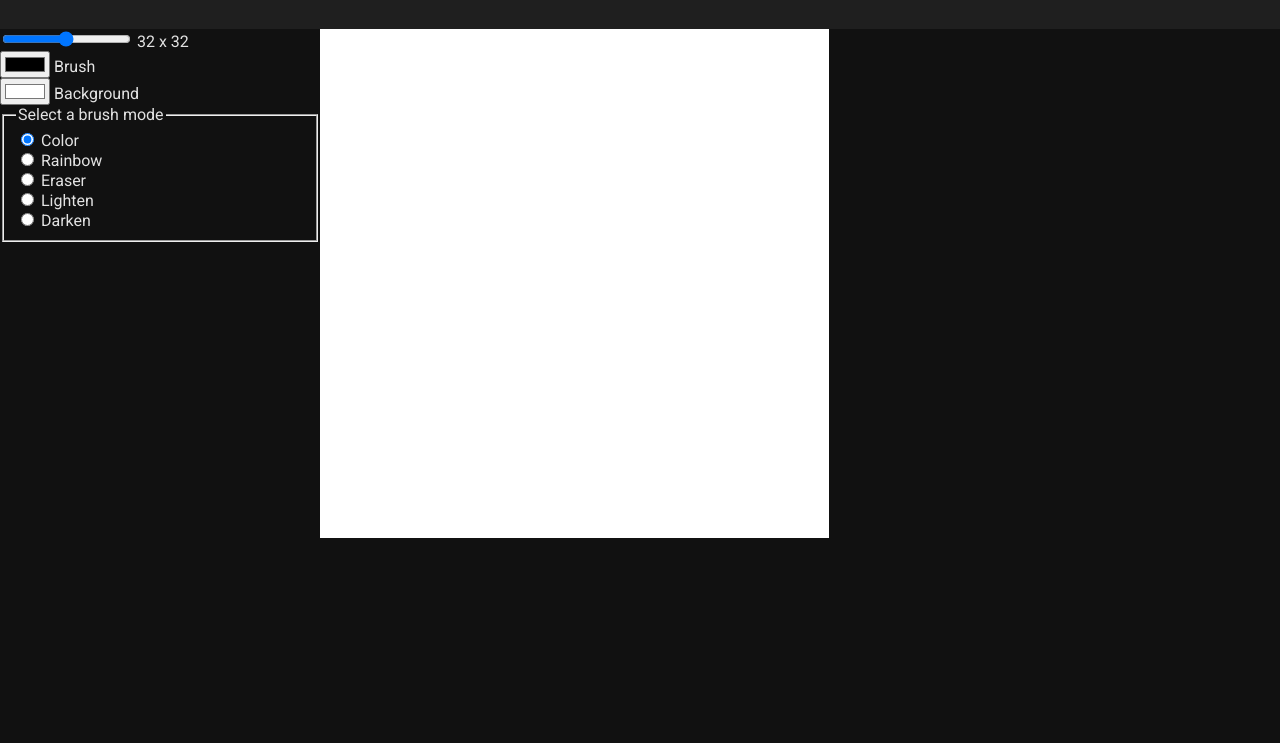
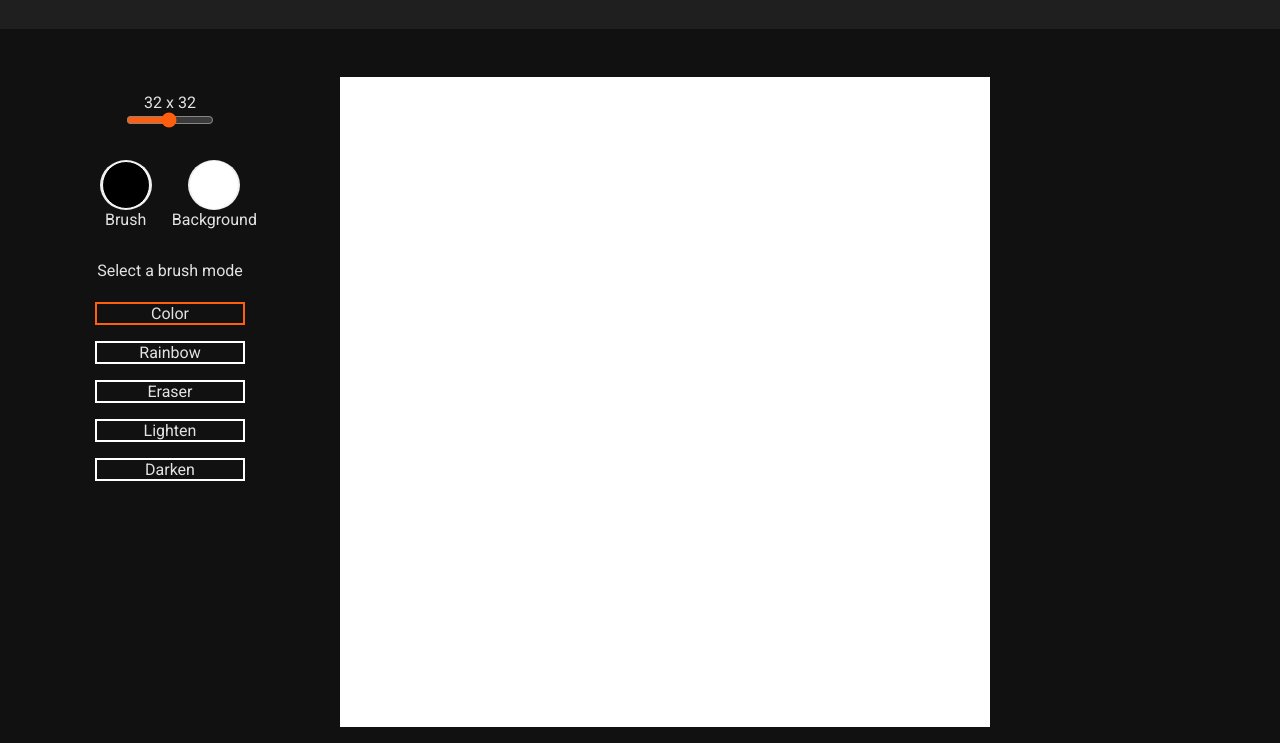
Before and after one commit to PinsonJulien/odin-etch-a-sketch, a plain HTML site: page index.html in a window 1280 px wide. Shown: the part 93-836 px from the top of the page. Before the commit the page ends 800 px from the top, so only its background shows below. Drawn offline with Linux system fonts and the light colour scheme.

Commit message:
Styling up the whole page

```diff
--- a/css/main.css
+++ b/css/main.css
@@ -2,10 +2,12 @@ body {
   font-family: Roboto;
   margin: 0;
   height: 100vh;
+  width: 100vw;
   display: flex;
   flex-direction: column;
   background-color: #111111;
   color: #E2E2E2;
+  overflow: hidden;
 }
 
 /**********/
@@ -29,23 +31,145 @@ body {
 /********/
 
 main {
-  width: 100%;
-  height: 100%;
-  display: flex;
-  flex-direction: row;
+  width: auto;
+  height: auto;
+  display: grid;
+  grid-template-columns: 1fr 3fr;
+  gap: 1em;
+  padding: 1em;
+  padding-top: 3em;
+}
+
+@media only screen and (max-width: 576px) {
+  #grid {
+    width: 250px !important;
+  }
+}
+
+@media only screen and (min-width: 576px) and (max-width: 768px) {
+  #grid {
+    width: 500px !important;
+  }
+}
+
+@media only screen and (min-width: 768px) and (max-width: 992px) {
+  #grid {
+    width: 550px !important;
+  }
+}
+
+@media only screen and (max-width: 700px) {
+  main {
+    grid-template-columns: 1fr;
+  }
+
+  #grid {
+    order: 1;
+    margin: 0 auto 0 auto;
+  }
+
+  #options {
+    order: 2;
+  }
 }
 
 #options {
-  width: 25%;
+  display: flex;
+  flex-direction: column;
+  gap: 2em;
+  padding: 1em;
+  margin: 0 auto 0 auto;
+}
+
+#grid-size-group {
+  display: flex;
+  flex-direction: column;
+}
+
+#grid-size-group label {
+  text-align: center;
+
+}
+
+#grid-size-group input {
+  cursor: pointer;
+  width: 50%;
+  margin: 0 auto 0 auto;
+  accent-color: #FF5E0E;
+}
+
+#color-group {
+  display: flex;
+  justify-content:space-around;
+}
+
+#color-group > div {
+  width: 50%;
+  display: flex;
+  flex-direction: column;
+  flex-grow: 1;
+}
+
+#color-group label {
+  text-align: center;
+  user-select: none;
+  pointer-events: none;
+}
+
+#color-group input {
+  width: 52px;
+  height: 50px;
+  margin: 0 auto 0 auto;
+  border: none;
+  padding: 1;
+  border-radius: 50%;
+}
+
+#color-group input::-webkit-color-swatch-wrapper {
+  padding: 0;
+}
+
+#color-group input::-webkit-color-swatch {
+	border-radius: 50%;
+  border-color: white;
+}
+
+#brush-modes {
+  display: flex;
+  flex-direction: column;
+  gap: 1em;
+  border: none;
+}
+
+#brush-modes > legend {
+  text-align: center;
+  padding-bottom: 1em;
+}
+
+#brush-modes input {
+  display: none;
+}
+#brush-modes input:checked+label {
+  border-color: #FF5E0E;
+}
+
+#brush-modes label {
+  cursor: pointer;
+  display: inline-block;
+  border-color: white;
+  border-style: solid;
+  border-width: 2px;
+  display: flex;
+  justify-content: center;
 }
 
 #grid {
-  height: 75%;
+  width: 650px;
+  user-select: none;
+  background-color: white;
   aspect-ratio: 1/1;
-  background-color: white;
+  grid-template-columns: repeat(1, 1fr);
   display: grid;
-  grid-template-columns: repeat(1, 1fr);
-  user-select: none;
 }
 
 .square {
--- a/index.html
+++ b/index.html
@@ -25,7 +25,8 @@
 
     <main>
       <section id="options">
-        <div>
+        <div id="grid-size-group">
+          <label for="grid-size" id="grid-size-label"></label>
           <input
             type="range"
             id="grid-size"
@@ -34,7 +35,6 @@
             max="64"
             step="1"
           >
-          <label for="grid-size" id="grid-size-label"></label>
         </div>
         <div id="color-group">
           <div>
@@ -105,7 +105,8 @@
         </fieldset>
       </section>
 
-      <section id="grid"></section>
+      <section id="grid">
+      </section>
     </main>
   </body>
 </html>
--- a/js/main.js
+++ b/js/main.js
@@ -22,14 +22,14 @@ gridSizeInput.setAttribute('value', defaultGridSize);
 const gridSizeLabel = document.getElementById("grid-size-label");
 const changeGridSizeLabelText = (value) => {
   return gridSizeLabel.textContent = `${value} x ${value}`;
-}
+};
+changeGridSizeLabelText(defaultGridSize);
+
 gridSizeInput.addEventListener('input', (e) => {
   const value = e.target.value;
   grid.setSize(value);
   changeGridSizeLabelText(value);
 });
-
-changeGridSizeLabelText(defaultGridSize);
 
 // Brush color picker
 const brushColorPicker = document.getElementById("brush-color-picker");
@@ -93,7 +93,9 @@ function eraserBrushMode(e) {
 }
 
 function lightingBrushMode(e, nb) {
-  const node = e.currentTarget;
-  const color = node.getAttribute('background-color') || currentBackgroundColor;
-  setElementBackgroundColor(e, adjustColorLighting(color, nb));
+  const backgroundColor =
+    e.currentTarget.getAttribute('background-color')
+    ||
+    currentBackgroundColor;
+  setElementBackgroundColor(e, adjustColorLighting(backgroundColor , nb));
 }
```
